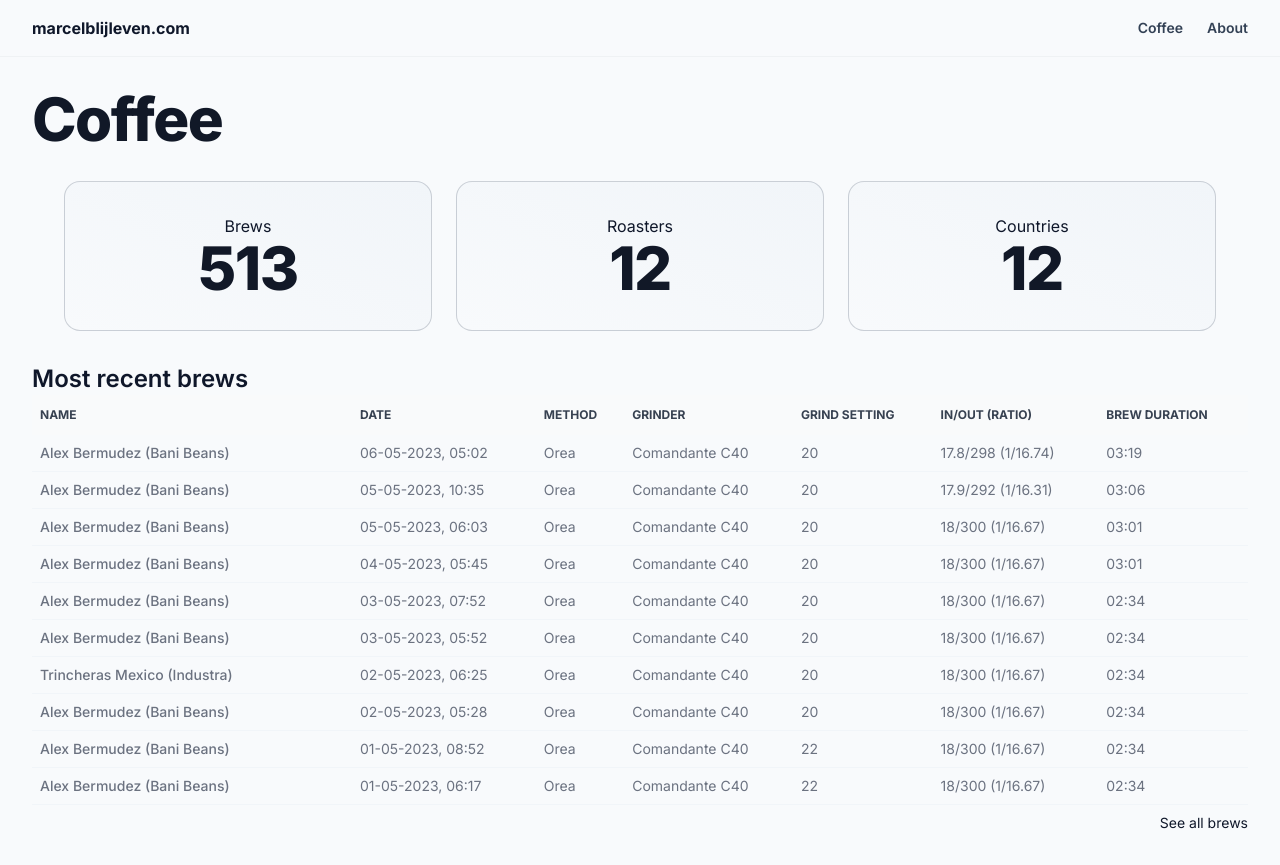
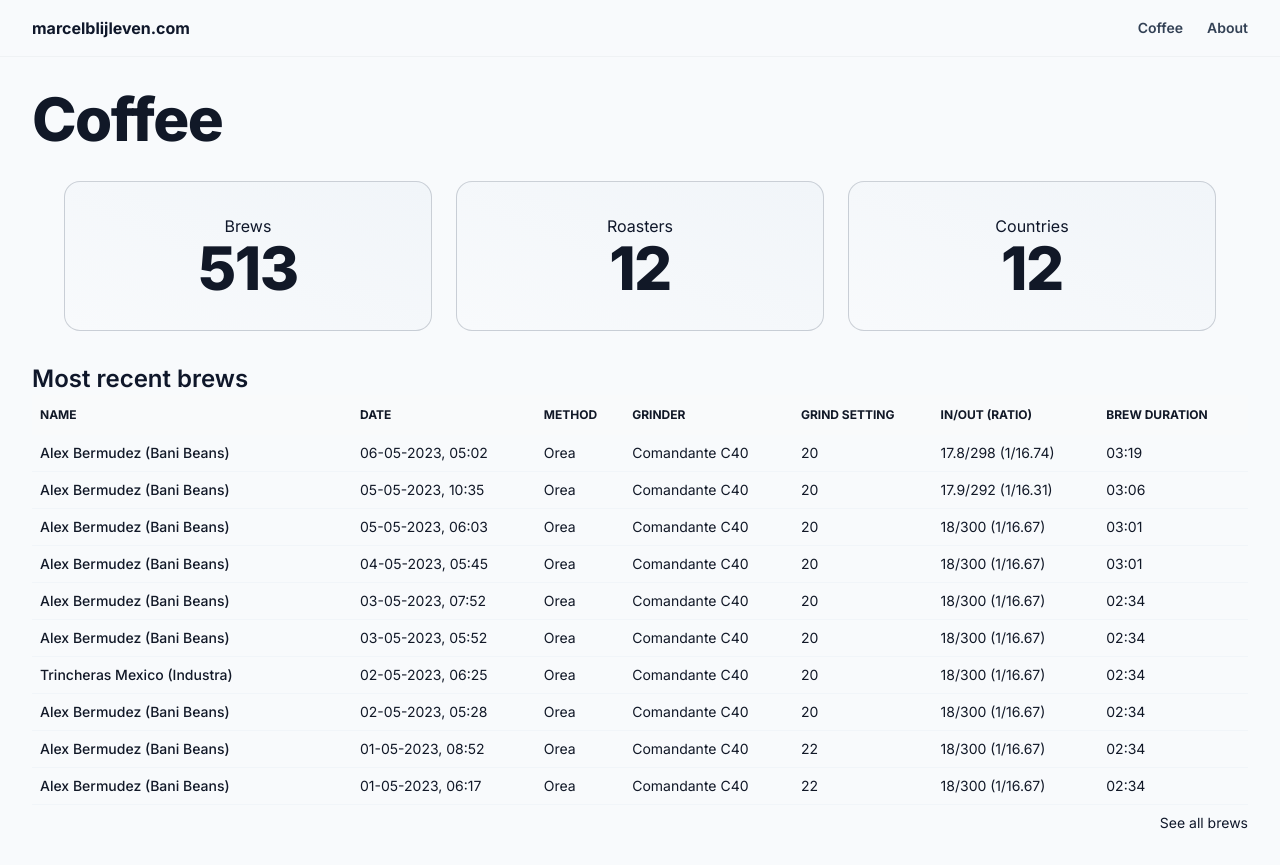
Before and after one commit to marcelblijleven/marcelblijleven.com, a Next.js app: page /coffee in a window 1280 px wide. Built offline with nearby package versions, Linux system fonts and the light colour scheme.

Commit message:
chore: update text colors in table

```diff
--- a/src/app/coffee/brews/Table.tsx
+++ b/src/app/coffee/brews/Table.tsx
@@ -1,5 +1,4 @@
 import {Brew} from "@/types/coffee/brews";
-
 
 function getDateString(timestamp: number) {
     const date = new Date(timestamp * 1000);
@@ -32,8 +31,8 @@ export default function Table({ brews }:TableProps) {
     const tdClass = "px-2 py-2 whitespace-nowrap"
     return (
         <div className={"overflow-x-auto"}>
-            <table className={"w-full text-sm text-left text-gray-500 dark:text-gray-400"}>
-                <thead className={"text-xs text-gray-700 uppercase bg-gray-50 dark:bg-gray-900 dark:text-gray-400"}>
+            <table className={"w-full text-sm text-left text-gray-900 dark:text-gray-100"}>
+                <thead className={"text-xs text-gray-900 dark:text-gray-100 uppercase bg-gray-50 dark:bg-slate-900"}>
                     <tr>
                         <th scope={"col"} className={"px-2 py-3 w-80"}>Name</th>
                         <th scope={"col"} className={"px-2 py-3"}>Date</th>
```
Lines whose indentation alone changed are shown as unchanged.
